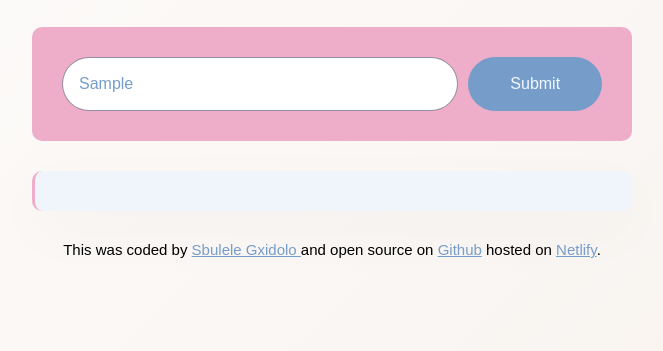
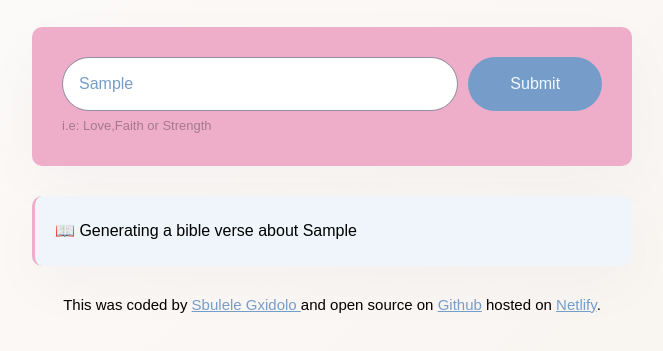
Before and after one commit to SibuleleG/bible-verse-generator, a plain HTML site: page index.html in a window 1280 px wide. Both pictures are taken after typing "Sample" into the empty fields and a click on the input 843 px from the left and 267 px from the top of the page. Shown: the part 183-534 px from the top of the page, without its empty margins (308-971 px from the left). Drawn offline with nearby package versions, Linux system fonts and the light colour scheme; no server answers.

Commit message:
improved the UX

```diff
--- a/index.html
+++ b/index.html
@@ -16,6 +16,7 @@
       </header>
 
       <main>
+        <div class="form-container">
           <form id="verse-generator">
             <input
               type="text"
@@ -28,8 +29,10 @@
             />
             <input type="submit" class="submit-btn" />
           </form>
+          <div class="hint">i.e: Love,Faith or Strength</div>
+        </div>
 
-        <div class="bible-verse" id="bible-verse"></div>
+        <div class="bible-verse hidden" id="bible-verse"></div>
       </main>
 
       <footer>
--- a/script.js
+++ b/script.js
@@ -17,6 +17,10 @@ function generateVerse(event) {
     "You're a bible verse expert and love to write short precise bible verses.you mission is to generate one short bible verse best suited and add <strong></strong> to the first line. make sure to follow the user instructions.";
   let apiUrl = `https://api.shecodes.io/ai/v1/generate?prompt=${prompt}&context=${context}&key=${apiKey}`;
 
+  let verseElement = document.querySelector("#bible-verse");
+  verseElement.classList.remove("hidden");
+  verseElement.innerHTML = `<div class="generating">📖 Generating a bible verse about ${instructionInput.value}</div>`;
+
   console.log(`Prompt: ${prompt}`);
   console.log(`Context: ${context}`);
   console.log("Generating verse");
--- a/style.css
+++ b/style.css
@@ -17,12 +17,17 @@ h1 {
 header {
   margin-bottom: 30px;
 }
-form {
+
+.form-container {
   padding: 30px;
+  box-shadow: 0px 20px 60px rgba(39, 33, 66, 0.03);
   background-color: #eeaeca;
   border-radius: 10px;
+  margin-bottom: 30px;
+}
+
+form {
   display: flex;
-  margin-bottom: 30px;
 }
 .instruction {
   padding: 16px;
@@ -52,6 +57,10 @@ form {
   box-shadow: 0px 20px 60px rgba(39, 33, 66, 0.03);
   border-radius: 10px;
 }
+.hidden {
+  display: none;
+}
+
 footer {
   text-align: center;
   font-size: 15px;
@@ -60,3 +69,23 @@ footer {
 a {
   color: #769dca;
 }
+.hint {
+  line-height: 1.5;
+  font-size: 13px;
+  margin-top: 5px;
+  opacity: 0.3;
+}
+
+.generating {
+  animation: blink-animation 1s steps(5, start) infinite;
+}
+@keyframes blink-animation {
+  to {
+    visibility: hidden;
+  }
+}
+@-webkit-keyframes blink-animation {
+  to {
+    visibility: hidden;
+  }
+}
```
Lines whose indentation alone changed are shown as unchanged.
